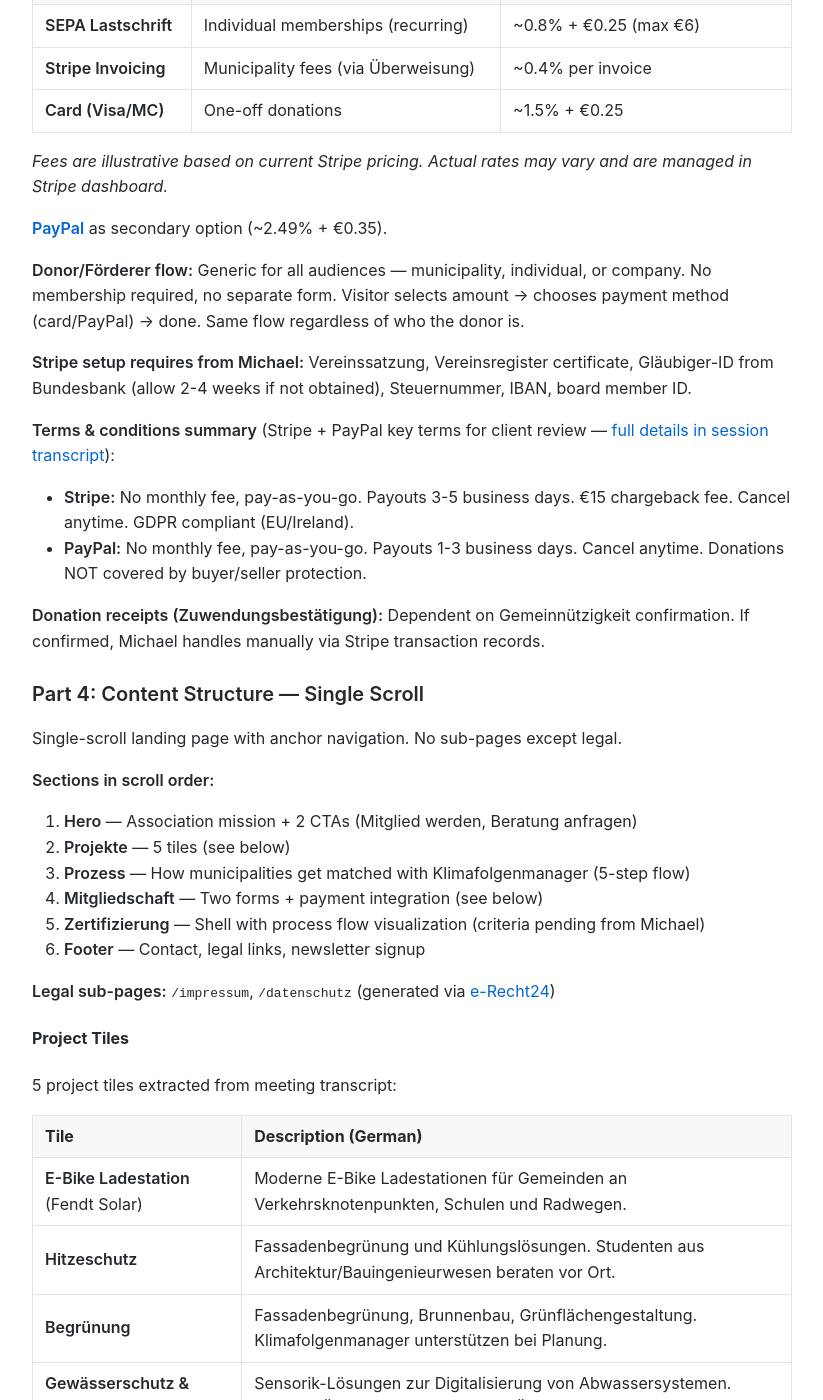
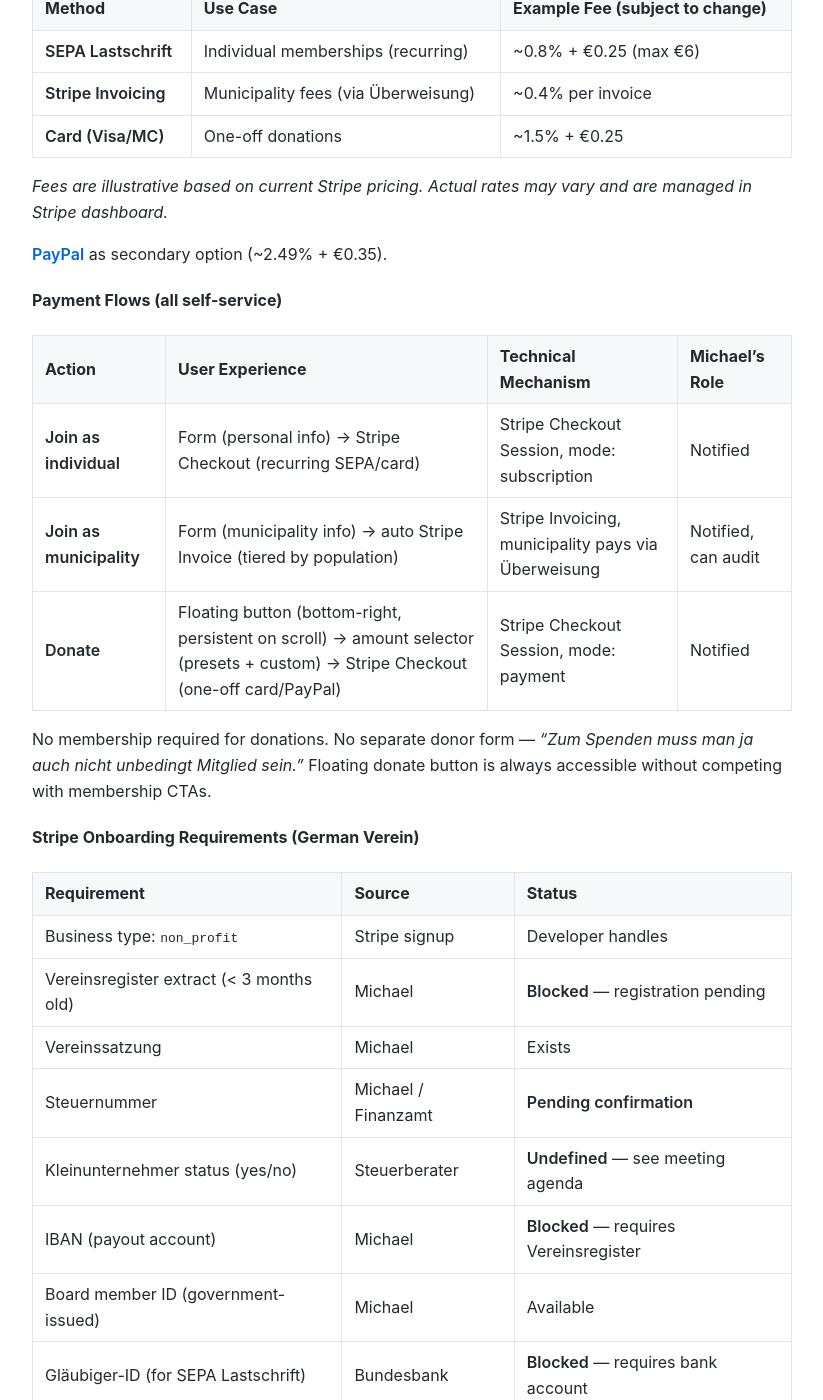
Before and after one commit to MariusWilsch/public-wilsch-ai-pages, a Jekyll site: the page built from project/abtmayr-reichert/design-doc-klimafolgenschutz-website.md, in a window 1280 px wide and 1400 px high, scrolled down 2465 px. Shown: the whole window, without its empty margins (228-1051 px from the left). Built offline with Jekyll 4.4.1, drawn with Linux system fonts in a browser that asks for light colours; our own code applies the rules of GitHub Pages for plain Markdown files; some of the changed text lies outside the part shown.

Commit message:
Sync from hippocampus 2026-02-12

```diff
--- a/project/abtmayr-reichert/design-doc-klimafolgenschutz-website.md
+++ b/project/abtmayr-reichert/design-doc-klimafolgenschutz-website.md
@@ -21,7 +21,7 @@ Michael Reichert's Klimafolgenschutz association needs a web presence to acquire
 
 **Preconditions:**
 - Framework contract signed (Jan 26 via SignNow) — [Rahmenvertrag](https://mariuswilsch.github.io/public-wilsch-ai-pages/project/abtmayr-reichert/rahmenvertrag-tm-2025-12-16)
-- Association registered (Vereinsregister complete)
+- Vereinsregister entry: **pending** (applied July 2025, still under review as of Feb 2026 — blocks bank account, Impressum, payment setup)
 - Domain klimafolgenschutz.com registered at Ionos (DNS access pending from Michael)
 - GenSpark prototypes exist as design inspiration — Michael: *"Das ist ja einfach nur so ein erster Entwurf. Als Anregung oder so als Basis kann das ja vielleicht schon dienen."*
 - Gemeinnützigkeit status: **unconfirmed** (pending verification with Michael — affects donation receipt capability)
@@ -80,15 +80,42 @@ Michael Reichert's Klimafolgenschutz association needs a web presence to acquire
 
 **[PayPal](https://www.paypal.com/de/)** as secondary option (~2.49% + €0.35).
 
-**Donor/Förderer flow:** Generic for all audiences — municipality, individual, or company. No membership required, no separate form. Visitor selects amount → chooses payment method (card/PayPal) → done. Same flow regardless of who the donor is.
+#### Payment Flows (all self-service)
 
-**Stripe setup requires from Michael:** Vereinssatzung, Vereinsregister certificate, Gläubiger-ID from Bundesbank (allow 2-4 weeks if not obtained), Steuernummer, IBAN, board member ID.
+| Action | User Experience | Technical Mechanism | Michael's Role |
+|--------|----------------|-------------------|----------------|
+| **Join as individual** | Form (personal info) → Stripe Checkout (recurring SEPA/card) | Stripe Checkout Session, mode: subscription | Notified |
+| **Join as municipality** | Form (municipality info) → auto Stripe Invoice (tiered by population) | Stripe Invoicing, municipality pays via Überweisung | Notified, can audit |
+| **Donate** | Floating button (bottom-right, persistent on scroll) → amount selector (presets + custom) → Stripe Checkout (one-off card/PayPal) | Stripe Checkout Session, mode: payment | Notified |
+
+No membership required for donations. No separate donor form — *"Zum Spenden muss man ja auch nicht unbedingt Mitglied sein."* Floating donate button is always accessible without competing with membership CTAs.
+
+#### Stripe Onboarding Requirements (German Verein)
+
+| Requirement | Source | Status |
+|------------|--------|--------|
+| Business type: `non_profit` | Stripe signup | Developer handles |
+| Vereinsregister extract (< 3 months old) | Michael | **Blocked** — registration pending |
+| Vereinssatzung | Michael | Exists |
+| Steuernummer | Michael / Finanzamt | **Pending confirmation** |
+| Kleinunternehmer status (yes/no) | Steuerberater | **Undefined** — see meeting agenda |
+| IBAN (payout account) | Michael | **Blocked** — requires Vereinsregister |
+| Board member ID (government-issued) | Michael | Available |
+| Gläubiger-ID (for SEPA Lastschrift) | Bundesbank | **Blocked** — requires bank account |
+
+Gläubiger-ID timeline: contact person activation within 10 days, then ID issued via email. Account activation: ~2-5 business days after all docs submitted.
 
 **Terms & conditions summary** (Stripe + PayPal key terms for client review — [full details in session transcript](https://github.com/veloxforce/claude-user-configs/blob/main/.claude/projects/-Users-verdant-Documents-projects-WILSCH-AI-INTERNAL--soloforce/bdb2cfed-1005-4068-8543-a2cde2bc4c3e.jsonl)):
 - **Stripe:** No monthly fee, pay-as-you-go. Payouts 3-5 business days. €15 chargeback fee. Cancel anytime. GDPR compliant (EU/Ireland).
 - **PayPal:** No monthly fee, pay-as-you-go. Payouts 1-3 business days. Cancel anytime. Donations NOT covered by buyer/seller protection.
 
-**Donation receipts (Zuwendungsbestätigung):** Dependent on Gemeinnützigkeit confirmation. If confirmed, Michael handles manually via Stripe transaction records.
+**Donation receipts (Zuwendungsbestätigung):** Dependent on Gemeinnützigkeit confirmation. If confirmed, Michael handles manually via Stripe transaction records. For donations ≥€100, donor name and address required for Spendenbescheinigung — collection method TBD (see meeting agenda).
+
+#### Go-Live Sequencing
+
+Website can launch **before payment is ready.** Fallback: membership sections show "Kontaktieren Sie uns" or "Demnächst verfügbar" until Stripe prerequisites clear. Payment activated independently when Verein legal prerequisites are resolved.
+
+**Undefined:** Verein legal prerequisites — Vereinsregister completion, Gemeinnützigkeit (Freistellungsbescheid), bank account → Gläubiger-ID, Kleinunternehmer vs VAT-registered status, Steuernummer. Spendenbescheinigung field collection method for donations ≥€100. PayPal limitation: donations not covered by buyer/seller protection — Michael to acknowledge. See [Meetingagenda: Zahlungseinrichtung](https://mariuswilsch.github.io/public-wilsch-ai-pages/project/abtmayr-reichert/meeting-agenda-klimafolgenschutz-payment-setup).
 
 ### Part 4: Content Structure — Single Scroll
 
@@ -183,3 +210,4 @@ Single-scroll landing page with anchor navigation. No sub-pages except legal.
 - **GenSpark prototype:** [Homepage](https://genspark.genspark.site/api/code_sandbox_light/preview/71fefb28-2d3f-405f-b45e-ad9515477e3e/index.html?canvas_history_id=49ffc6f6-b858-47be-8824-190f8a5c20ee)
 - **Design doc session:** `/Users/verdant/.claude/projects/-Users-verdant-Documents-projects-WILSCH-AI-INTERNAL__soloforce/bdb2cfed-1005-4068-8543-a2cde2bc4c3e.jsonl`
 - **Tech references:** [Vike](https://vike.dev/), [Payload CMS](https://payloadcms.com/docs), [Stripe for German Associations](https://stripe.com/resources/more/membership-fees-associations-germany), [PIK Potsdam](https://www.pik-potsdam.de/)
+- **Payment extraction pass session (Feb 12, 2026):** `/Users/verdant/.claude/projects/-Users-verdant-Documents-projects-WILSCH-AI-INTERNAL__soloforce/e84a8954-8792-49d9-a061-dfd0b75a353c.jsonl`
```
Also changed, not shown: project/abtmayr-reichert/meeting-agenda-klimafolgenschutz-payment-setup.md (added, +67 -0 lines).
